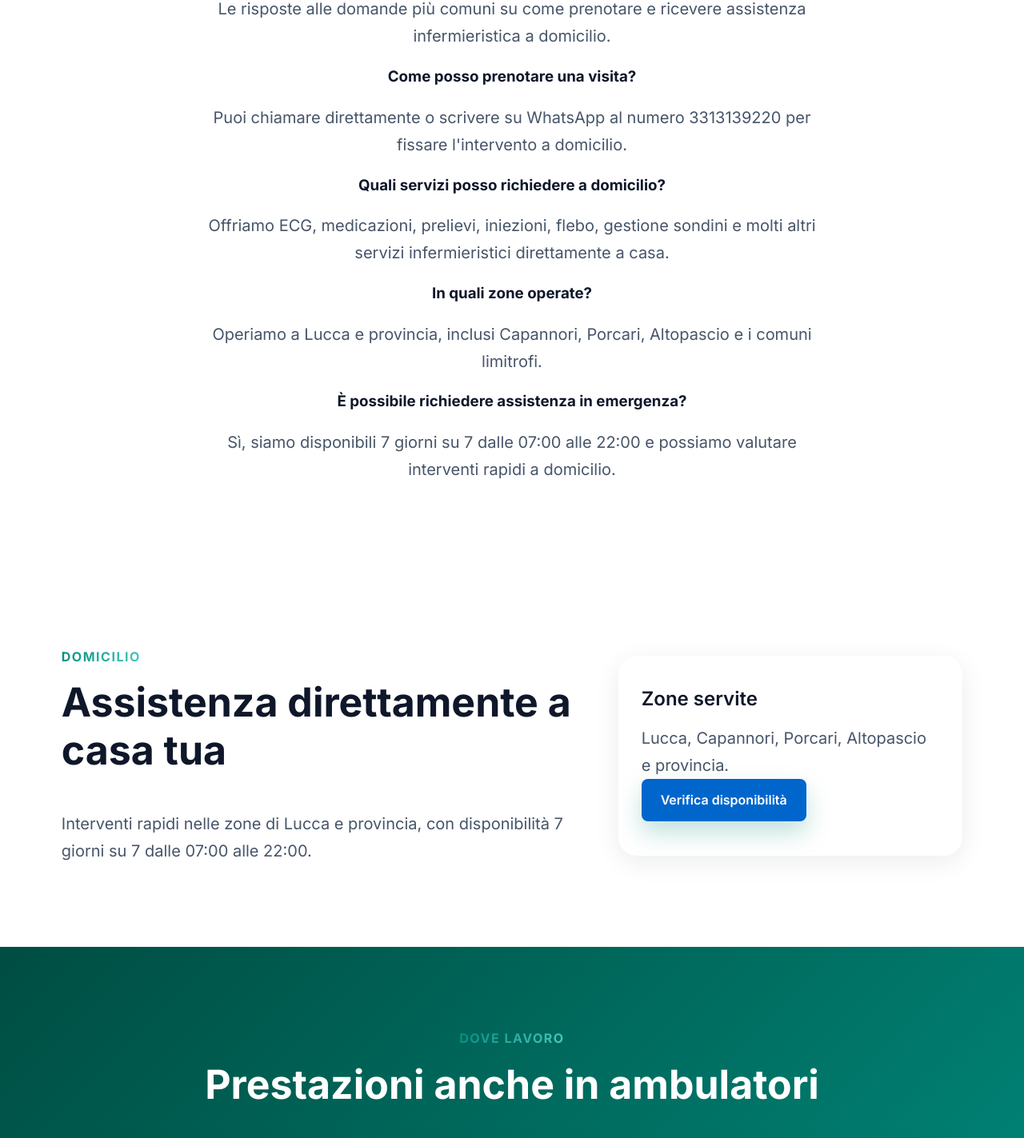
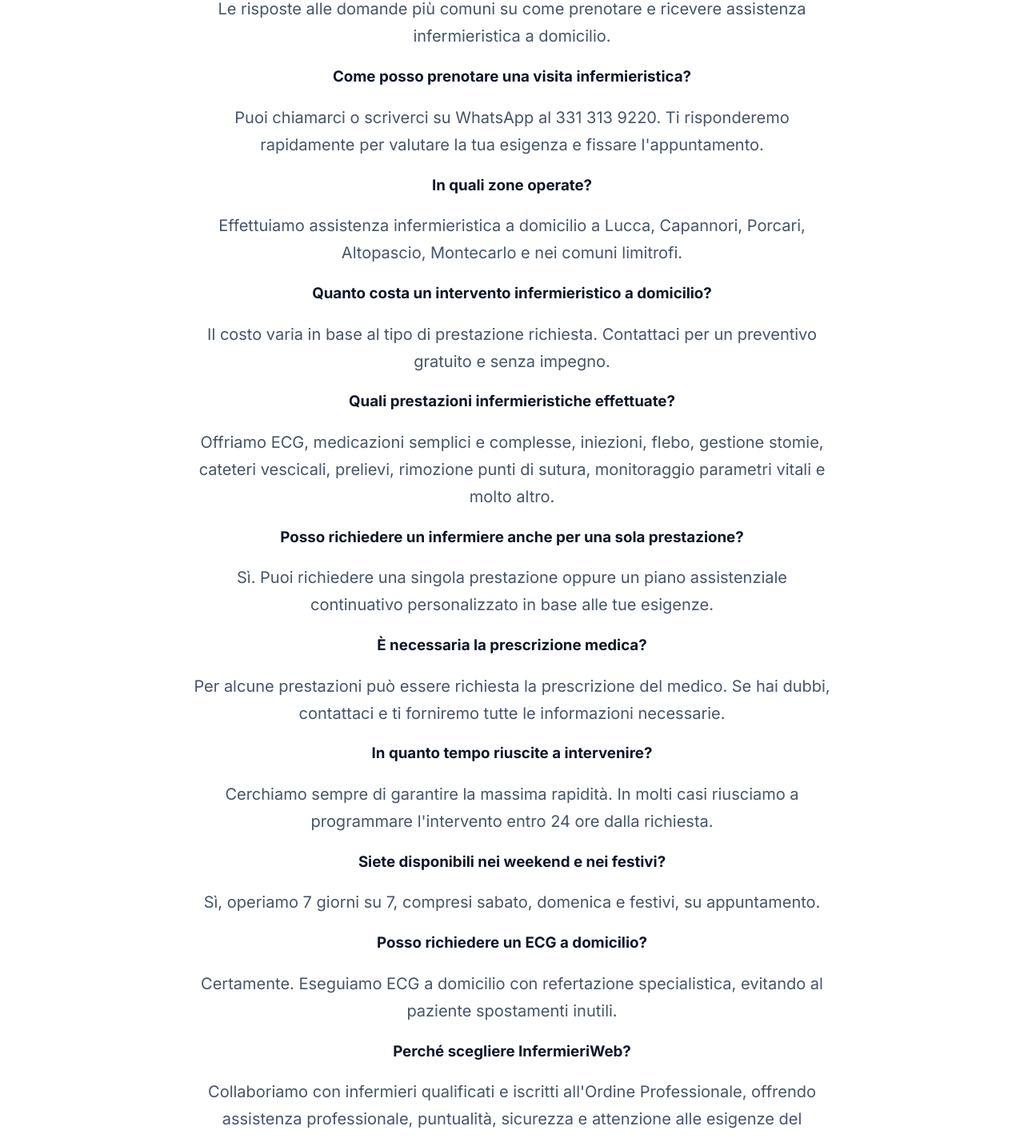
Before and after one commit to EDDY110OST/infermieriweb, a React (Vite) app: page / in a window 1280 px wide. Shown: the part 3130-4553 px from the top of the page at 80% size. Built offline with nearby package versions, Linux system fonts and the light colour scheme.

Commit message:
Aggiornate FAQ SEO

```diff
--- a/dev-dist/sw.js
+++ b/dev-dist/sw.js
@@ -78,7 +78,7 @@ define(['./workbox-7e5eb42b'], (function (workbox) { 'use strict';
    */
   workbox.precacheAndRoute([{
     "url": "/offline.html",
-    "revision": "0.k8477i88teo"
+    "revision": "0.od35a6nbnt"
   }], {});
   workbox.cleanupOutdatedCaches();
   workbox.registerRoute(new workbox.NavigationRoute(workbox.createHandlerBoundToURL("/offline.html"), {
--- a/src/translations.js
+++ b/src/translations.js
@@ -45,20 +45,44 @@ const translations = {
       intro: "Le risposte alle domande più comuni su come prenotare e ricevere assistenza infermieristica a domicilio.",
 items: [
   {
-          question: "Come posso prenotare una visita?",
-          answer: "Puoi chiamare direttamente o scrivere su WhatsApp al numero 3313139220 per fissare l'intervento a domicilio."
-        },
-        {
-          question: "Quali servizi posso richiedere a domicilio?",
-          answer: "Offriamo ECG, medicazioni, prelievi, iniezioni, flebo, gestione sondini e molti altri servizi infermieristici direttamente a casa."
+    question: "Come posso prenotare una visita infermieristica?",
+    answer: "Puoi chiamarci o scriverci su WhatsApp al 331 313 9220. Ti risponderemo rapidamente per valutare la tua esigenza e fissare l'appuntamento."
   },
   {
     question: "In quali zone operate?",
-          answer: "Operiamo a Lucca e provincia, inclusi Capannori, Porcari, Altopascio e i comuni limitrofi."
+    answer: "Effettuiamo assistenza infermieristica a domicilio a Lucca, Capannori, Porcari, Altopascio, Montecarlo e nei comuni limitrofi."
   },
   {
-          question: "È possibile richiedere assistenza in emergenza?",
-          answer: "Sì, siamo disponibili 7 giorni su 7 dalle 07:00 alle 22:00 e possiamo valutare interventi rapidi a domicilio."
+    question: "Quanto costa un intervento infermieristico a domicilio?",
+    answer: "Il costo varia in base al tipo di prestazione richiesta. Contattaci per un preventivo gratuito e senza impegno."
+  },
+  {
+    question: "Quali prestazioni infermieristiche effettuate?",
+    answer: "Offriamo ECG, medicazioni semplici e complesse, iniezioni, flebo, gestione stomie, cateteri vescicali, prelievi, rimozione punti di sutura, monitoraggio parametri vitali e molto altro."
+  },
+  {
+    question: "Posso richiedere un infermiere anche per una sola prestazione?",
+    answer: "Sì. Puoi richiedere una singola prestazione oppure un piano assistenziale continuativo personalizzato in base alle tue esigenze."
+  },
+  {
+    question: "È necessaria la prescrizione medica?",
+    answer: "Per alcune prestazioni può essere richiesta la prescrizione del medico. Se hai dubbi, contattaci e ti forniremo tutte le informazioni necessarie."
+  },
+  {
+    question: "In quanto tempo riuscite a intervenire?",
+    answer: "Cerchiamo sempre di garantire la massima rapidità. In molti casi riusciamo a programmare l'intervento entro 24 ore dalla richiesta."
+  },
+  {
+    question: "Siete disponibili nei weekend e nei festivi?",
+    answer: "Sì, operiamo 7 giorni su 7, compresi sabato, domenica e festivi, su appuntamento."
+  },
+  {
+    question: "Posso richiedere un ECG a domicilio?",
+    answer: "Certamente. Eseguiamo ECG a domicilio con refertazione specialistica, evitando al paziente spostamenti inutili."
+  },
+  {
+    question: "Perché scegliere InfermieriWeb?",
+    answer: "Collaboriamo con infermieri qualificati e iscritti all'Ordine Professionale, offrendo assistenza professionale, puntualità, sicurezza e attenzione alle esigenze del paziente."
   }
 ]
     },
```
Lines whose indentation alone changed are shown as unchanged.
